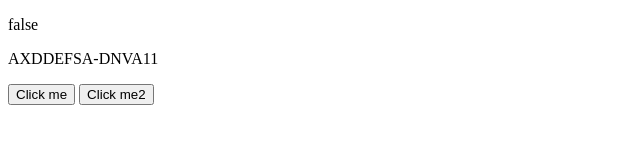
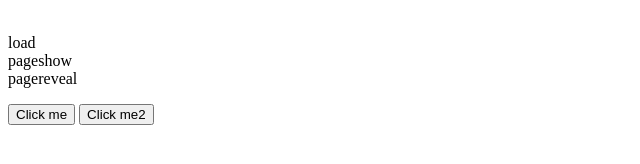
Before and after one commit to p0kjin/p0kjin.github.io, a plain HTML site: page index.html in a window 1280 px wide. Shown: the whole page, without its empty margins (0-640 px from the left). Drawn offline with Linux system fonts and the light colour scheme.

Commit message:
Window event tracker

```diff
--- a/index.html
+++ b/index.html
@@ -2,23 +2,17 @@
 <html>
 <head>
 <script>
-let value = localStorage.getItem("testKey")
-let hadValue = false;
-if (value != null) {
-    hadValue = true;
-} else {
-    value = "AXDDEFSA-DNVA11";
-    localStorage.setItem("testKey", value)
-}
-window.onload = function() {
-   document.getElementById("parag-1").innerHTML = hadValue;
-   document.getElementById("parag-2").innerHTML = value;
-}
-function myFunction() {
-    window.open("https://apps.apple.com/app/amazon-kids/id1324809509?pt=17789&ct=AK_Mobile_Upsell_Baker_Settings_Headless&mt=8&cp=AK_Mobile_Upsell_Baker_Settings_Headless&tag=amzn1.account.AE6TYOPTRQEJ5XIFN4AMRQJRT4TA", '_blank').focus();
-}
-function myFunction2() {
-    window.open("itms-apps://apps.apple.com/app/amazon-kids/id1324809509?pt=17789&ct=AK_Mobile_Upsell_Baker_Settings_Headless&mt=8&cp=AK_Mobile_Upsell_Baker_Settings_Headless&tag=amzn1.account.AE6TYOPTRQEJ5XIFN4AMRQJRT4TA", '_blank').focus();
+
+for (const key in window) {
+    if(/^on/.test(key)) {
+        const eventType = key.substr(2);
+        if (eventType.startsWith('mouse') || eventType === 'scroll' || eventType.startsWith('pointer')) {
+            continue;
+        }
+        window.addEventListener(eventType, (event) => {
+            document.getElementById("parag-1").innerHTML += '<br/>' + event.type
+        });
+    }
 }
 
 </script>
```
